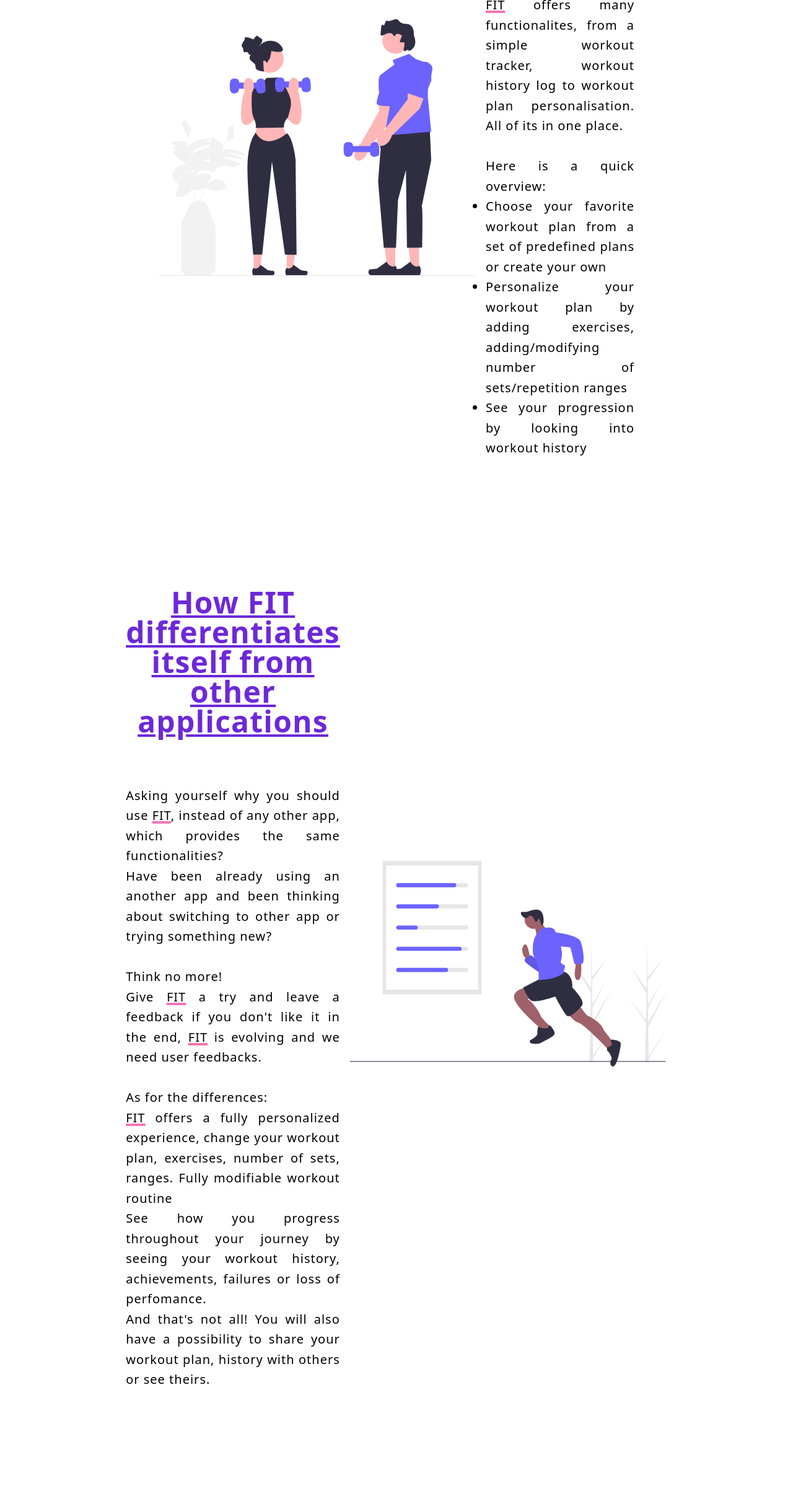
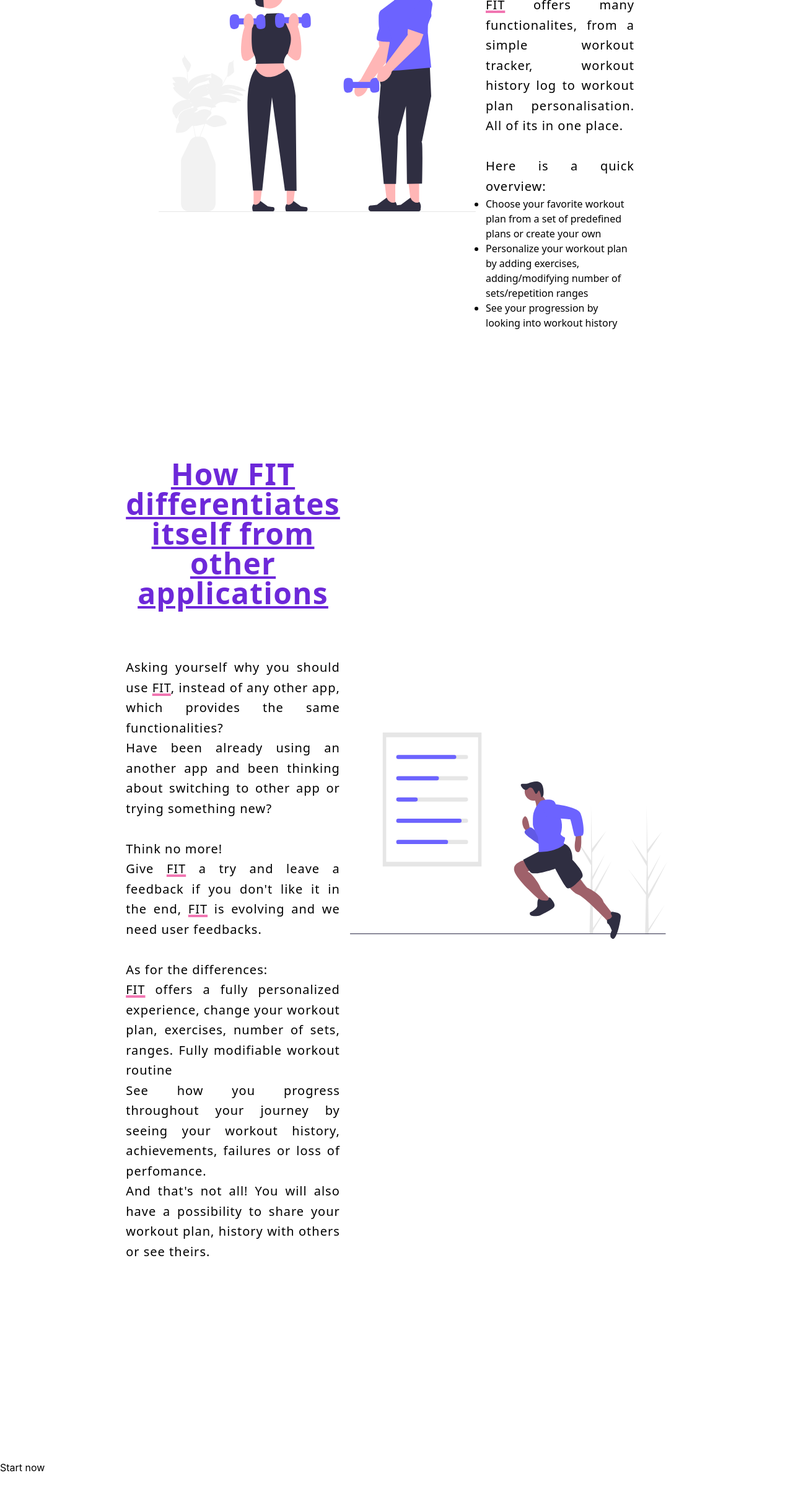
Before and after one commit to Rimberse/FIT, a React (Create React App) app in the folder frontend/: page / in a window 1280 px wide. Shown: the part 1903-4317 px from the top of the page at 62% size. After the commit the page ends 4283 px from the top, so only its background shows below. Built offline with nearby package versions, Linux system fonts and the light colour scheme.

Commit message:
Implement smooth scrolling to the bottom of the page

```diff
--- a/frontend/src/components/Landing.js
+++ b/frontend/src/components/Landing.js
@@ -6,7 +6,7 @@ import differences from '../resources/illustrations/landing_fitness_stats.svg';
 
 const Landing = () => {
     const scrollDown = () => {
-        console.log('clicked');
+        window.scrollTo({ top: document.body.scrollHeight - document.querySelector(".landing-page__button").scrollHeight, behavior: 'smooth' });
     }
 
     return (
@@ -30,12 +30,12 @@ const Landing = () => {
                     <img className="w-2/3 mr-4 shrink-0" src={features} />
                     <div>
                         <h3 className="text-5xl my-20 font-semibold tracking-wide text-violet-700 underline text-center">What FIT offers</h3>
-                        <p className="text-xl tracking-wider leading-relaxed text-justify"><span className="underline decoration-pink-500/75 decoration-4">FIT</span> offers many functionalites, from a simple workout tracker, workout history log to workout plan personalisation. All of its in one place. <br/><br/>Here is a quick overview:
+                        <p className="text-xl tracking-wider leading-relaxed text-justify"><span className="underline decoration-pink-500/75 decoration-4">FIT</span> offers many functionalites, from a simple workout tracker, workout history log to workout plan personalisation. All of its in one place. <br/><br/>Here is a quick overview:</p>
                         <ul className="list-disc">
                             <li>Choose your favorite workout plan from a set of predefined plans or create your own</li>
                             <li>Personalize your workout plan by adding exercises, adding/modifying number of sets/repetition ranges</li>
                             <li>See your progression by looking into workout history</li>
-                        </ul></p>
+                        </ul>
                     </div>
                 </div>
 
@@ -58,6 +58,10 @@ const Landing = () => {
                     <i className="fa fa-solid fa-arrow-down"></i>
                 </svg>
             </div>
+
+            <button className="landing-page__button">
+                Start now
+            </button>
         </div>
     )
 }
```
Also changed, not shown: 1 other file (tests, documents, lock files or other folders).
